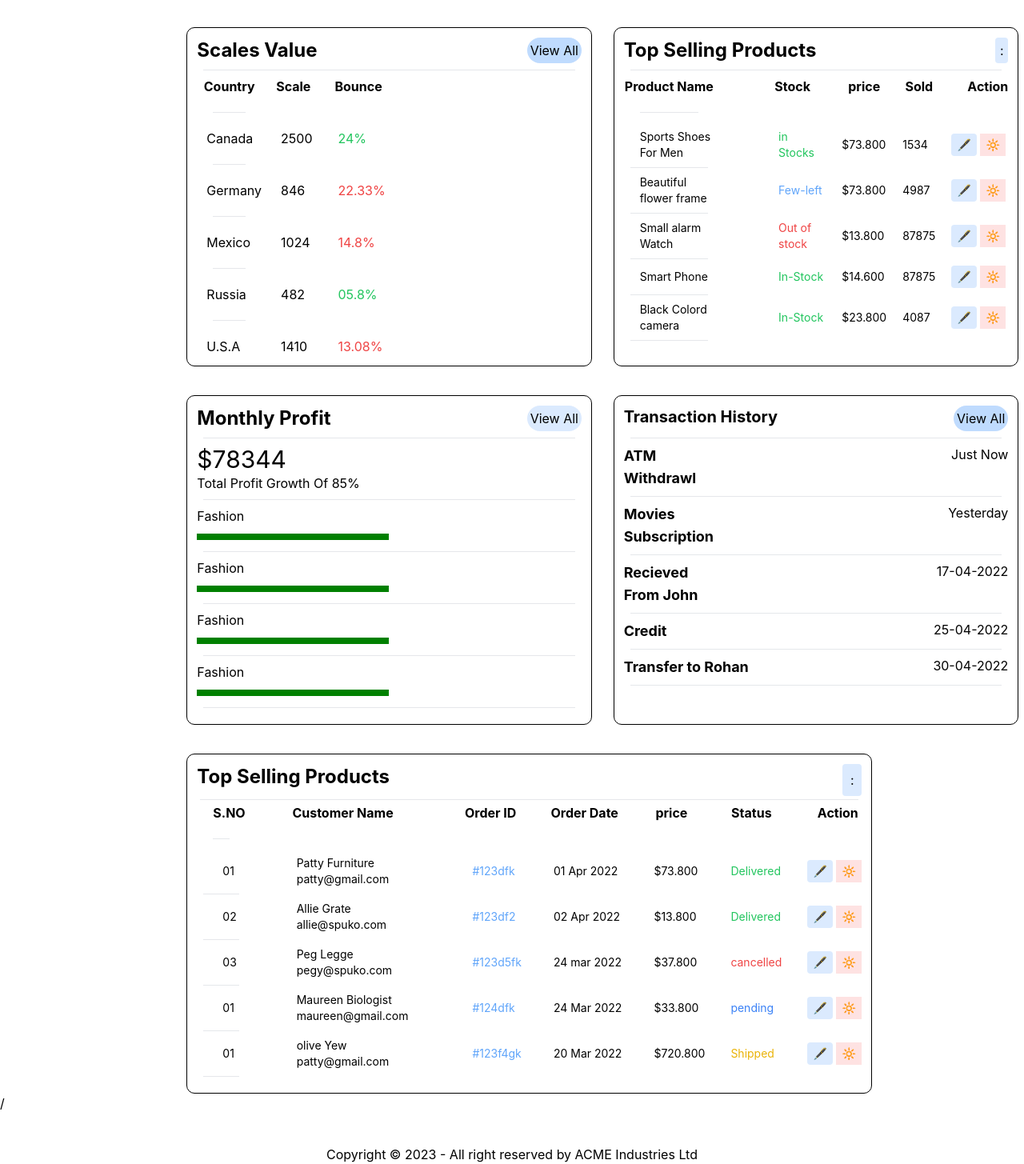
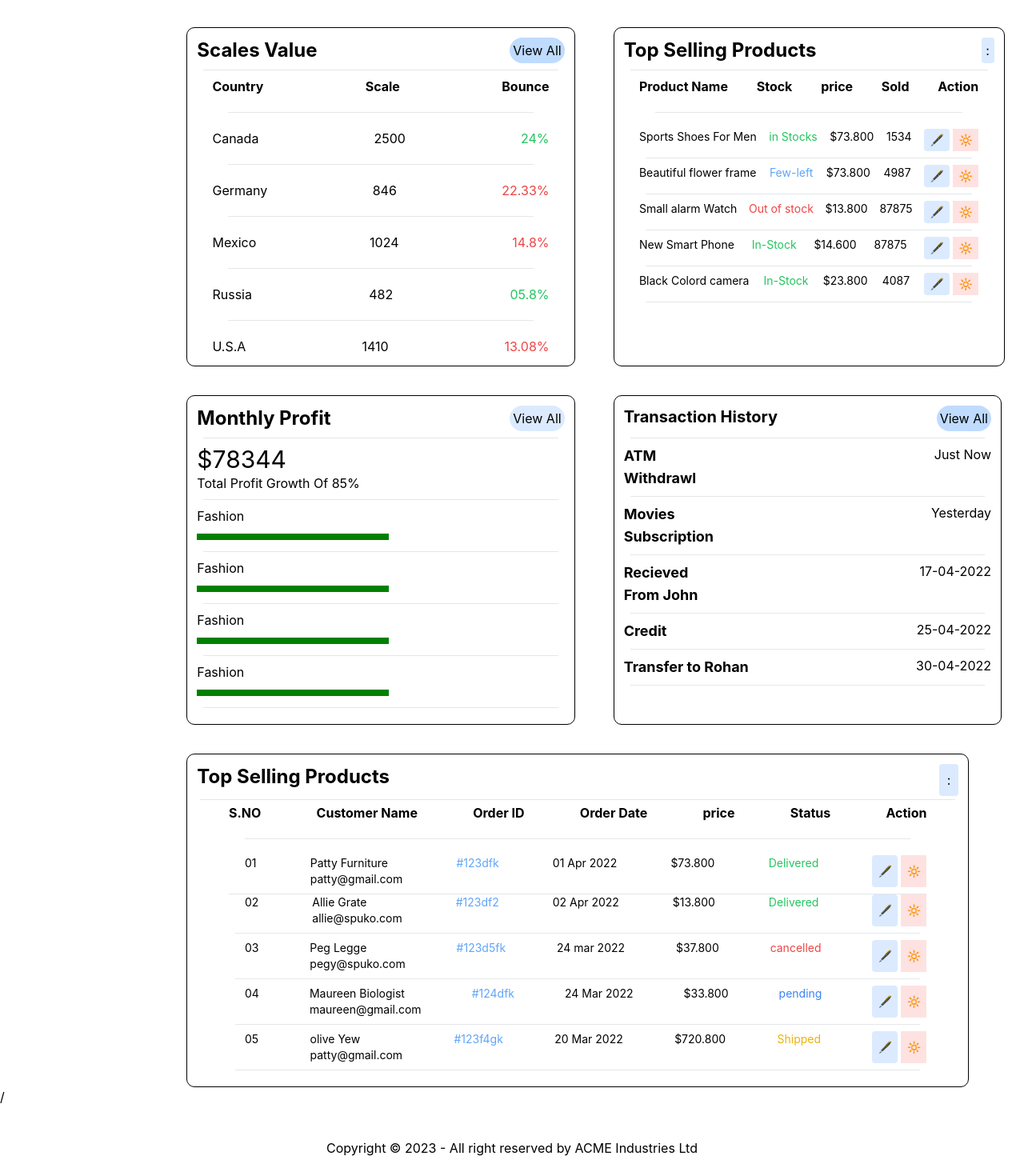
Before and after one commit to Ayush-2302/velvet1, a React (Create React App) app: page / in a window 1280 px wide. Shown: the part 1189-2644 px from the top of the page at 80% size. Built offline with nearby package versions, Linux system fonts and the light colour scheme.

Commit message:
improved body tables

```diff
--- a/src/component/Body.js
+++ b/src/component/Body.js
@@ -100,45 +100,45 @@ function Body() {
           </div>
           <hr className=" m-2" />
 
-          <table>
-            <thead>
-              <tr>
+          <table className=" w-11/12 m-auto ">
+            <thead className=" ">
+              <tr className="top flex justify-between" >
                 <th>Country</th>
-                <th className=" pl-4"> Scale </th>
-                <th className=" pl-6"> Bounce</th>
+                <th > Scale </th>
+                <th > Bounce</th>
               </tr>
             </thead>
             <hr className=" m-5" />
-            <tbody>
-              <tr>
-                <td className=" pl-3">Canada</td>
-                <td className=" pl-6">2500</td>
-                <td className=" pl-8 text-green-500">24%</td>
+            <tbody >
+              <tr  className="top flex justify-between">
+                <td >Canada</td>
+                <td >2500</td>
+                <td className=" text-green-500">24%</td>
               </tr>
               <hr className=" m-5" />
 
-              <tr>
-                <td className=" m-3 pl-3">Germany</td>
-                <td className=" pl-6">846</td>
-                <td className=" pl-8 text-red-500">22.33%</td>
+              <tr className="top flex justify-between">
+                <td className=" ">Germany</td>
+                <td >846</td>
+                <td className=" text-red-500">22.33%</td>
               </tr>
               <hr className=" m-5" />
-              <tr>
-                <td className=" m-3 pl-3">Mexico</td>
-                <td className=" pl-6">1024</td>
-                <td className=" pl-8 text-red-500">14.8%</td>
+              <tr className="top flex justify-between">
+                <td >Mexico</td>
+                <td >1024</td>
+                <td className="  text-red-500">14.8%</td>
               </tr>
               <hr className=" m-5" />
-              <tr>
-                <td className=" m-3 pl-3">Russia</td>
-                <td className=" pl-6">482</td>
-                <td className=" pl-8 text-green-500">05.8%</td>
+              <tr className="top flex justify-between">
+                <td >Russia</td>
+                <td >482</td>
+                <td className="  text-green-500">05.8%</td>
               </tr>
               <hr className=" m-5" />
-              <tr>
-                <td className=" m-3 pl-3">U.S.A</td>
-                <td className=" pl-6">1410</td>
-                <td className=" pl-8 text-red-500">13.08%</td>
+              <tr className="top flex justify-between">
+                <td>U.S.A</td>
+                <td >1410</td>
+                <td className=" text-red-500">13.08%</td>
               </tr>
             </tbody>
           </table>
@@ -146,30 +146,30 @@ function Body() {
 
         {/* second row second card */}
 
-        <div className="card card5 grow  ">
+        <div className="card card5 grow w-11/12  ">
           <div className="top flex justify-between">
             <h1 className=" text-2xl font-bold">Top Selling Products </h1>
             <button className="w-4 bg-blue-100 rounded p-1">:</button>
           </div>
           <hr className=" m-2" />
-          <table>
+          <table className="  w-11/12 m-auto ">
             <thead>
-              <tr>
+              <tr className="break-words flex justify-between ">
                 <th>Product Name</th>
-                <th className=" pl-14"> Stock </th>
-                <th className=" pl-5"> price</th>
-                <th className=" pl-5"> Sold</th>
-                <th className=" pl-10"> Action</th>
+                <th > Stock </th>
+                <th> price</th>
+                <th> Sold</th>
+                <th > Action</th>
               </tr>
             </thead>
             <hr className=" m-5" />
             <tbody className=" text-sm">
-              <tr>
-                <td className=" text-sm pl-5">Sports Shoes For Men</td>
-                <td className=" pl-20 text-green-500">in Stocks</td>
-                <td className=" pl-5 ">$73.800</td>
-                <td className=" pl-5 ">1534</td>
-                <td className=" pl-5 ">
+              <tr className=" break-words flex justify-between ">
+                <td className=" text-sm">Sports Shoes For Men</td>
+                <td className="  text-green-500">in Stocks</td>
+                <td >$73.800</td>
+                <td >1534</td>
+                <td className=" flex " >
                   {" "}
                   <button className=" hover:bg-blue-200  w-8 p-1 bg-blue-100 rounded">
                     🖋️
@@ -180,12 +180,12 @@ function Body() {
                 </td>
               </tr>
               <hr className="m-2 " />
-              <tr>
-                <td className=" text-sm pl-5">Beautiful flower frame </td>
-                <td className=" pl-20 text-blue-400">Few-left</td>
-                <td className=" pl-5 ">$73.800</td>
-                <td className=" pl-5 ">4987</td>
-                <td className=" pl-5 ">
+              <tr className="break-words flex justify-between ">
+                <td >Beautiful flower frame </td>
+                <td className=" text-blue-400">Few-left</td>
+                <td >$73.800</td>
+                <td >4987</td>
+                <td className="flex">
                   <button className=" hover:bg-blue-200  w-8 p-1 bg-blue-100 rounded">
                     🖋️
                   </button>
@@ -195,12 +195,12 @@ function Body() {
                 </td>
               </tr>
               <hr className="m-2 " />
-              <tr>
-                <td className=" text-sm pl-5">Small alarm Watch </td>
-                <td className=" pl-20 text-red-500">Out of stock</td>
-                <td className=" pl-5 ">$13.800</td>
-                <td className=" pl-5 ">87875</td>
-                <td className=" pl-5 ">
+              <tr className="break-words flex justify-between">
+                <td >Small alarm Watch </td>
+                <td className="  text-red-500">Out of stock</td>
+                <td >$13.800</td>
+                <td >87875</td>
+                <td className=" flex">
                   <button className=" hover:bg-blue-200  w-8 p-1 bg-blue-100 rounded">
                     🖋️
                   </button>
@@ -210,12 +210,12 @@ function Body() {
                 </td>
               </tr>
               <hr className="m-2 " />
-              <tr>
-                <td className=" text-sm pl-5">Smart Phone </td>
-                <td className=" pl-20 text-green-500">In-Stock</td>
-                <td className=" pl-5 ">$14.600</td>
-                <td className=" pl-5 ">87875</td>
-                <td className=" pl-5 ">
+              <tr className="break-words flex justify-between ">
+                <td > New Smart Phone </td>
+                <td className="  text-green-500">In-Stock</td>
+                <td >$14.600</td>
+                <td >87875</td>
+                <td className="flex ">
                   <button className=" hover:bg-blue-200  w-8 p-1 bg-blue-100 rounded">
                     🖋️
                   </button>
@@ -225,12 +225,12 @@ function Body() {
                 </td>
               </tr>
               <hr className="m-2 " />
-              <tr>
-                <td className=" text-sm pl-5">Black Colord camera </td>
-                <td className=" pl-20 text-green-500">In-Stock</td>
-                <td className=" pl-5 ">$23.800</td>
-                <td className=" pl-5 ">4087</td>
-                <td className=" pl-5 ">
+              <tr className="break-words flex justify-between ">
+                <td >Black Colord camera </td>
+                <td className="  text-green-500">In-Stock</td>
+                <td >$23.800</td>
+                <td >4087</td>
+                <td className="flex">
                   <button className=" hover:bg-blue-200  w-8 p-1 bg-blue-100 rounded">
                     🖋️
                   </button>
@@ -291,7 +291,7 @@ function Body() {
 
         {/* third row first card */}
 
-        <div className="card card7">
+        <div className="card card7 ">
           <div className="top flex justify-between">
             <h1 className=" text-xl font-bold">Transaction History </h1>
             <button className="w-fit bg-blue-200 rounded-2xl p-1">
@@ -339,37 +339,58 @@ function Body() {
 
       {/* Third row second card */}
 
-      <div className="card card8 grow  md:w-fit sm:w-fit ">
+      <div className="card card8 grow sm:w-fit lg:w-11/12 w-fit ">
         <div className="top flex  sm:grow-2 justify-between">
           <h1 className=" text-2xl font-bold">Top Selling Products </h1>
           <button className="w-6 bg-blue-100 rounded p-2">:</button>
         </div>
         <hr className=" m-1" />
-        <table>
-          <thead className=" flex-shrink">
-            <tr>
-              <th className=" pl-5"> S.NO</th>
-              <th className=" pl-10">Customer Name</th>
-              <th className=" pl-16">Order ID</th>
-              <th className=" pl-8">Order Date</th>
-              <th className=" pl-5"> price</th>
-              <th className=" pl-5"> Status</th>
-              <th className=" pl-10"> Action</th>
+        <table className=" w-11/12 m-auto">
+          <thead>
+            <tr className="  flex justify-between break-words space-x-4 grow   ">
+              <th> S.NO</th>
+              <th>Customer Name</th>
+              <th>Order ID</th>
+              <th>Order Date</th>
+              <th> price</th>
+              <th> Status</th>
+              <th className=" "> Action</th>
             </tr>
           </thead>
           <hr className=" m-5" />
           <tbody className=" text-sm">
-            <tr>
-              <td className=" pl-8">01</td>
-              <td className=" text-sm pl-16">
+            <tr className="flex justify-between pl-5  break-word ">
+              <td>01</td>
+              <td>
                 Patty Furniture <br />
                 patty@gmail.com
               </td>
-              <td className=" pl-20 text-blue-400">#123dfk</td>
-              <td className=" pl-10 ">01 Apr 2022</td>
-              <td className=" pl-10 ">$73.800</td>
-              <td className=" pl-8 text-green-500">Delivered</td>
-              <td className=" pl-8 ">
+              <td className="  text-blue-400">#123dfk</td>
+              <td>01 Apr 2022</td>
+              <td>$73.800</td>
+              <td className="  text-green-500">Delivered</td>
+              <td className="  flex   ">
+                {" "}
+                <button className=" hover:bg-blue-200  w-8 p-1 bg-blue-100 rounded">
+                  🖋️
+                </button>
+                <button className=" w-8 p-1 bg-red-100 ml-1  hover:bg-red-300 text-red-600">
+                  🔆
+                </button>
+              </td>
+            </tr>
+            <hr className="mt-2 " />
+            <tr className="flex justify-between pl-5  break-word ">
+              <td >02</td>
+              <td >
+                Allie Grate <br />
+                allie@spuko.com
+              </td>
+              <td className="  text-blue-400">#123df2</td>
+              <td >02 Apr 2022</td>
+              <td >$13.800</td>
+              <td className=" text-green-500">Delivered</td>
+              <td className=" flex ">
                 {" "}
                 <button className=" hover:bg-blue-200  w-8 p-1 bg-blue-100 rounded">
                   🖋️
@@ -380,17 +401,38 @@ function Body() {
               </td>
             </tr>
             <hr className="m-2 " />
-            <tr>
-              <td className=" pl-8">02</td>
-              <td className=" text-sm pl-16">
-                Allie Grate <br />
-                allie@spuko.com
+            <tr className="flex justify-between pl-5  break-word ">
+              <td >03</td>
+              <td >
+                Peg Legge <br />
+                pegy@spuko.com
               </td>
-              <td className=" pl-20 text-blue-400">#123df2</td>
-              <td className=" pl-10 ">02 Apr 2022</td>
-              <td className=" pl-10 ">$13.800</td>
-              <td className=" pl-8 text-green-500">Delivered</td>
-              <td className=" pl-8 ">
+              <td className="  text-blue-400">#123d5fk</td>
+              <td >24 mar 2022</td>
+              <td >$37.800</td>
+              <td className=" text-red-500">cancelled</td>
+              <td className=" flex ">
+                {" "}
+                <button className=" hover:bg-blue-200  w-8 p-1 bg-blue-100 rounded">
+                  🖋️
+                </button>
+                <button className=" w-8 p-1 bg-red-100 ml-1  hover:bg-red-300 text-red-600">
+                  🔆
+                </button>
+              </td>
+            </tr >
+            <hr className="m-2 " />
+            <tr className="flex justify-between pl-5  break-word ">
+              <td>04</td>
+              <td >
+                Maureen Biologist <br />
+                maureen@gmail.com
+              </td>
+              <td className="  text-blue-400">#124dfk</td>
+              <td >24 Mar 2022</td>
+              <td >$33.800</td>
+              <td className=" text-blue-500">pending</td>
+              <td className=" flex ">
                 {" "}
                 <button className=" hover:bg-blue-200  w-8 p-1 bg-blue-100 rounded">
                   🖋️
@@ -401,59 +443,17 @@ function Body() {
               </td>
             </tr>
             <hr className="m-2 " />
-            <tr>
-              <td className=" pl-8">03</td>
-              <td className=" text-sm pl-16">
-                Peg Legge <br />
-                pegy@spuko.com
-              </td>
-              <td className=" pl-20 text-blue-400">#123d5fk</td>
-              <td className=" pl-10 ">24 mar 2022</td>
-              <td className=" pl-10 ">$37.800</td>
-              <td className=" pl-8 text-red-500">cancelled</td>
-              <td className=" pl-8 ">
-                {" "}
-                <button className=" hover:bg-blue-200  w-8 p-1 bg-blue-100 rounded">
-                  🖋️
-                </button>
-                <button className=" w-8 p-1 bg-red-100 ml-1  hover:bg-red-300 text-red-600">
-                  🔆
-                </button>
-              </td>
-            </tr>
-            <hr className="m-2 " />
-            <tr>
-              <td className=" pl-8">01</td>
-              <td className=" text-sm pl-16">
-                Maureen Biologist <br />
-                maureen@gmail.com
-              </td>
-              <td className=" pl-20 text-blue-400">#124dfk</td>
-              <td className=" pl-10 ">24 Mar 2022</td>
-              <td className=" pl-10 ">$33.800</td>
-              <td className=" pl-8 text-blue-500">pending</td>
-              <td className=" pl-8 ">
-                {" "}
-                <button className=" hover:bg-blue-200  w-8 p-1 bg-blue-100 rounded">
-                  🖋️
-                </button>
-                <button className=" w-8 p-1 bg-red-100 ml-1  hover:bg-red-300 text-red-600">
-                  🔆
-                </button>
-              </td>
-            </tr>
-            <hr className="m-2 " />
-            <tr>
-              <td className=" pl-8">01</td>
-              <td className=" text-sm pl-16">
+            <tr className="flex justify-between pl-5  break-word ">
+              <td >05</td>
+              <td>
                 olive Yew <br />
                 patty@gmail.com
               </td>
-              <td className=" pl-20 text-blue-400">#123f4gk</td>
-              <td className=" pl-10 ">20 Mar 2022</td>
-              <td className=" pl-10 ">$720.800</td>
-              <td className=" pl-8 text-yellow-500">Shipped</td>
-              <td className=" pl-8 ">
+              <td className="  text-blue-400">#123f4gk</td>
+              <td >20 Mar 2022</td>
+              <td >$720.800</td>
+              <td className=" text-yellow-500">Shipped</td>
+              <td className="  flex">
                 {" "}
                 <button className=" hover:bg-blue-200  w-8 p-1 bg-blue-100 rounded">
                   🖋️
--- a/src/component/Dashboard.js
+++ b/src/component/Dashboard.js
@@ -7,7 +7,7 @@ import cart from "../asserts/images/cart.png";
       <div className="dashboard mt-1 text-3xl ml-10 mr-10 flex justify-between">
         Dashboard <p className=" text-sm m-3">Dashbord » scale</p>
       </div>
-      <div className=" boxes mr-12 grid lg:grid-cols-5 md:grid-cols-3 xl:gap-8 sm:grid-cols-2 grid-cols-2 ">
+      <div className=" boxes mr-12 grid lg:grid-cols-5 md:grid-cols-3 xl:gap-8 sm:grid-cols-1 grid-cols-1 ">
         <div className="box box1">
           <span className=" flex justify-between">
             Total sale  <div className=" w-10 bg-red-500 pl-1 rounded-lg"> <img src={cart} alt="img" className=" w-5 m-1 " /></div>
--- a/src/index.css
+++ b/src/index.css
@@ -34,7 +34,7 @@
   margin-top: 36px;
   margin-left: 20px;
   height: auto;
-  width: 95%;
+  width: 91%;
   border: 1px solid black;
 }
 
```
